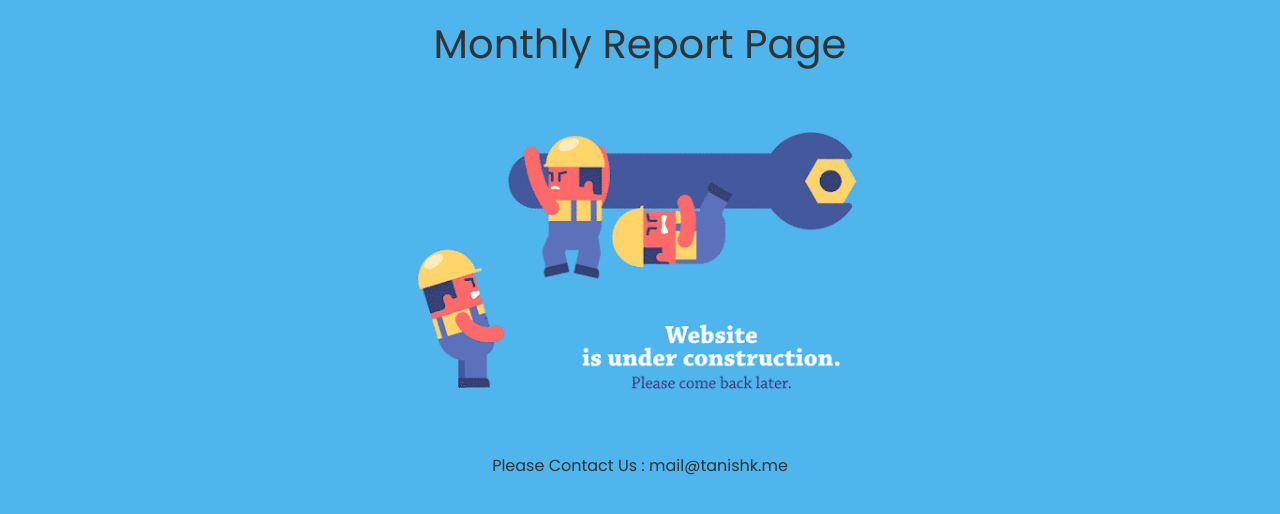
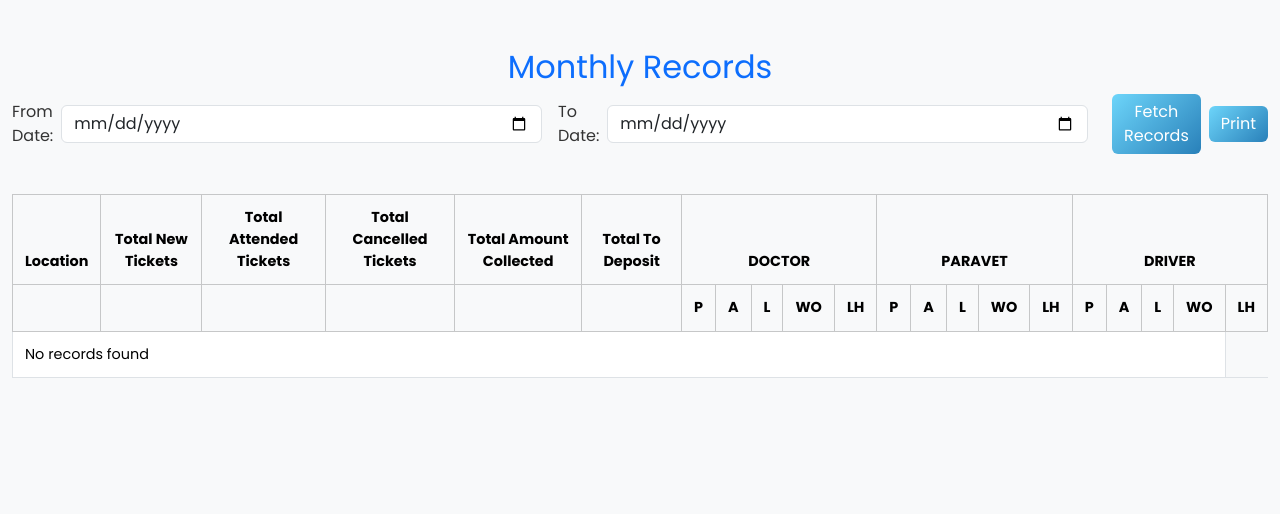
Before and after one commit to tanishkhub/1962App, a React (Create React App) app: page /monthly-report in a window 1280 px wide. Shown: the top 514 px of the page. Built offline with nearby package versions, Linux system fonts and the light colour scheme.

Commit message:
monthly page

```diff
--- a/src/App.js
+++ b/src/App.js
@@ -4,6 +4,7 @@ import { BrowserRouter as Router, Route, Routes } from 'react-router-dom';
 import 'bootstrap/dist/css/bootstrap.min.css'; // Ensure you have Bootstrap CSS
 import MultiStepForm from './components/MultiStepForm'; // Adjust the path as necessary
 import DailyReport from './components/DailyReport'; // Adjust the path as necessary
+import MonthlyPage from './components/MonthlyPage'; // Adjust the path as necessary
 import HomePage from './HomePage'; // Assuming HomePage is in the same directory
 
 const App = () => {
@@ -14,23 +15,7 @@ const App = () => {
                   <Route path="/" element={<HomePage />} />
                   <Route path="/add-record" element={<MultiStepForm />} />
                   <Route path="/daily-report" element={<DailyReport />} />
-                  <Route path="/monthly-report" element={
-  <div style={{ backgroundColor: '#4EB5ED', minHeight: '100vh', padding: '20px' }} className="text-center">
-    <h1>Monthly Report Page</h1>
-    <img
-      src="/underconstruct.gif"
-      alt="Under Construction"
-      style={{
-        width: '100%', // Make it responsive
-        maxWidth: '500px', // Limit the maximum width
-        height: 'auto', // Maintain aspect ratio
-        padding: '10px', // Add some padding
-        borderRadius: '8px' // Optional: add rounded corners
-      }}
-    />
-    <h6>Please Contact Us : mail@tanishk.me</h6>
-  </div>
-} />
+                  <Route path="/monthly-report" element={<MonthlyPage/>} />
 
 <Route path="/bhopal-report" element={
   <div style={{ backgroundColor: '#4EB5ED', minHeight: '100vh', padding: '20px' }} className="text-center">
--- a/src/components/DailyReport.js
+++ b/src/components/DailyReport.js
@@ -45,7 +45,7 @@ const DailyReport = () => {
         updateDynamicDate(selectedDate);
 
         try {
-            const response = await fetch(`https://1962logsapi.vercel.app/api/tickets/date?date=${selectedDate}`);
+            const response = await fetch(`http://localhost:5000/api/tickets/date?date=${selectedDate}`);
             const data = await response.json();
 
             if (response.ok) {
--- /dev/null
+++ b/src/components/MonthlyPage.css
@@ -0,0 +1,43 @@
+/* MonthlyPage.css */
+
+body {
+    font-family: 'Roboto', sans-serif;
+    background-color: #f8f9fa;
+}
+
+h2 {
+    color: #0d6efd; /* Bootstrap primary color */
+}
+
+.table-responsive {
+    margin-top: 20px;
+}
+
+.loader {
+    border: 8px solid #f3f3f3; /* Light grey */
+    border-top: 8px solid #0d6efd; /* Bootstrap primary color */
+    border-radius: 50%;
+    width: 50px;
+    height: 50px;
+    animation: spin 1s linear infinite;
+    position: absolute;
+    left: 50%;
+    top: 50%;
+    transform: translate(-50%, -50%);
+    display: none; /* Initially hidden */
+}
+
+@keyframes spin {
+    0% {
+        transform: rotate(0deg);
+    }
+    100% {
+        transform: rotate(360deg);
+    }
+}
+
+@media print {
+    .hide-on-print {
+        display: none !important;
+    }
+}
--- /dev/null
+++ b/src/components/MonthlyPage.js
@@ -0,0 +1,155 @@
+// MonthlyPage.js
+import React, { useState } from 'react';
+import axios from 'axios';
+import './MonthlyPage.css';
+import 'bootstrap/dist/css/bootstrap.min.css';
+
+const MonthlyPage = () => {
+    const [fromDate, setFromDate] = useState('');
+    const [toDate, setToDate] = useState('');
+    const [records, setRecords] = useState([]);
+    const [loading, setLoading] = useState(false);
+
+    const handleFetchRecords = async () => {
+        if (!fromDate || !toDate) {
+            alert("Please select both From Date and To Date.");
+            return;
+        }
+
+        setLoading(true);
+        try {
+            const response = await axios.get(`http://localhost:5000/api/tickets/date-range`, {
+                params: { fromDate, toDate },
+            });
+            setRecords(response.data);
+        } catch (error) {
+            console.error('Error fetching records:', error);
+            alert(error.response?.data?.message || 'Failed to fetch records');
+        } finally {
+            setLoading(false);
+        }
+    };
+
+    const handlePrint = () => {
+        document.body.classList.add('printing');
+        const style = document.createElement('style');
+        style.innerHTML = '@media print { @page { size: landscape; } }';
+        document.head.appendChild(style);
+        window.print();
+        document.body.classList.remove('printing');
+        document.head.removeChild(style);
+    };
+    const carNameMapping = {
+        1: 'केसली',
+        2: 'मालथौन',
+        3: 'सागर 1',
+        4: 'रहली',
+        5: 'देवरी',
+        6: 'जैसीनगर',
+        7: 'खुरई',
+        8: 'वण्‍डा',
+        9: 'शाहगढ',
+        10: 'सागर 2',
+        11: 'सागर HQ',
+        12: 'बीना',
+        13: 'राहतगढ'
+    };
+
+    return (
+        <div className="container my-4">
+            <h2 className="text-center text-primary mt-4">Monthly Records</h2>
+
+            <div id="date-selector" className="d-flex align-items-center mb-4">
+                <label htmlFor="from-date" className="font-weight-bold me-2">From Date:</label>
+                <input
+                    type="date"
+                    id="from-date"
+                    name="from-date"
+                    className="form-control me-3"
+                    value={fromDate}
+                    onChange={(e) => setFromDate(e.target.value)}
+                />
+
+                <label htmlFor="to-date" className="font-weight-bold me-2">To Date:</label>
+                <input
+                    type="date"
+                    id="to-date"
+                    name="to-date"
+                    className="form-control me-3"
+                    value={toDate}
+                    onChange={(e) => setToDate(e.target.value)}
+                />
+
+                <button
+                    onClick={handleFetchRecords}
+                    className="btn btn-primary mx-2 hide-on-print"
+                >
+                    Fetch Records
+                </button>
+                <button
+                    onClick={handlePrint}
+                    className="btn btn-primary hide-on-print"
+                >
+                    Print
+                </button>
+            </div>
+
+            <div className="table-responsive">
+                <table className="table table-bordered text-center">
+                    <thead className="table-light">
+                    <tr>
+    <th style={{ textAlign: "center" }}>Location</th>
+    <th style={{ textAlign: "center" }}>Total New Tickets</th>
+    <th style={{ textAlign: "center" }}>Total Attended Tickets</th>
+    <th style={{ textAlign: "center" }}>Total Cancelled Tickets</th>
+    <th style={{ textAlign: "center" }}>Total Amount Collected</th>
+    <th style={{ textAlign: "center" }}>Total To Deposit</th>
+    {["DOCTOR", "PARAVET", "DRIVER"].map(role => (
+        <React.Fragment key={role}>
+            <th colSpan="5" style={{ textAlign: "center" }}>{role}</th>
+        </React.Fragment>
+    ))}
+</tr>
+<tr>
+    {["", "", "", "", "", ""].map((_, idx) => <th key={idx} style={{ textAlign: "center" }}></th>)}
+    {[...Array(3)].map(() =>
+        ["P", "A", "L", "WO", "LH"].map(status => (
+            <th key={status} style={{ textAlign: "center" }}>{status}</th>
+        ))
+    )}
+</tr>
+
+                    </thead>
+                    <tbody>
+                        {loading ? (
+                            <tr><td colSpan="20">Loading...</td></tr>
+                        ) : records.length > 0 ? (
+                            records.map((record) => (
+                                <tr key={record.carNumber}>
+                                    {/* Basic Info Columns */}
+                                    <td>{record.carNumber}</td>
+                                    <td>{record.totalNewTickets}</td>
+                                    <td>{record.totalAttendedTickets}</td>
+                                    <td>{record.totalCancelledTickets}</td>
+                                    <td>{record.totalCollected}</td>
+                                    <td>{record.totalToDeposit}</td>
+
+                                    {/* Doctor, Paravet, and Driver Attendance Columns */}
+                                    {["doctor", "assistant", "driver"].map(role => (
+                                        ["Present", "Absent", "Leave", "WL", "LH"].map(status => (
+                                            <td key={status}>{record[`${role}${status}`]}</td>
+                                        ))
+                                    ))}
+                                </tr>
+                            ))
+                        ) : (
+                            <tr><td colSpan="20">No records found</td></tr>
+                        )}
+                    </tbody>
+                </table>
+            </div>
+        </div>
+    );
+};
+
+export default MonthlyPage;
--- a/src/components/MultiStepForm.js
+++ b/src/components/MultiStepForm.js
@@ -78,7 +78,7 @@ const MultiStepForm = () => {
             const formattedPreviousDate = previousDate.toISOString();
 
             try {
-                const response = await axios.get(`https://1962logsapi.vercel.app/api/tickets/latest/${selectedCarNumber}`, {
+                const response = await axios.get(`http://localhost:5000/api/tickets/latest/${selectedCarNumber}`, {
                     params: { date: formattedPreviousDate }
                 });
                 const prevPendingTicket = Math.max(response.data.pendingTicket || 0, 0);
@@ -160,7 +160,7 @@ const MultiStepForm = () => {
     const handleSubmit = async (e) => {
         e.preventDefault();
         try {
-            const response = await axios.post('https://1962logsapi.vercel.app/api/tickets', formData);
+            const response = await axios.post('http://localhost:5000/api/tickets', formData);
             console.log('Ticket saved:', response.data);
             setToastMessage('Form submitted successfully!');
             setToastType('success');
```
Also changed, not shown: 2 other files (tests, documents, lock files or other folders).
